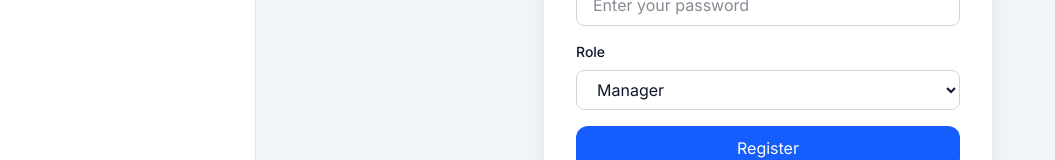
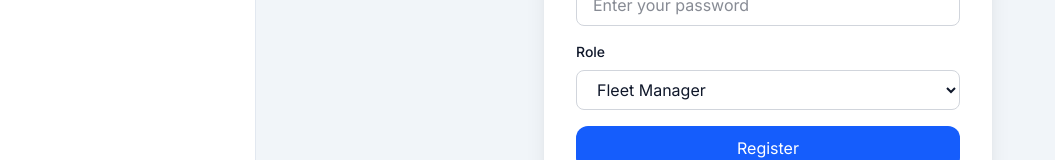
Before and after one commit to Hari-preetham-B/TransitOps, a React (Vite) app in the folder frontend/: page /register in a window 1280 px wide. Shown: the part 487-647 px from the top of the page, without its empty margins (0-1055 px from the left). Built offline with nearby package versions, Linux system fonts and the light colour scheme; no server answers.

Commit message:
feat(auth): update user role enum to Fleet Manager, Driver, Safety Officer, Financial Analyst

```diff
--- a/frontend/src/components/auth/RegisterForm.jsx
+++ b/frontend/src/components/auth/RegisterForm.jsx
@@ -13,7 +13,12 @@ const schema = z.object({
   name: z.string().min(3, "Name must be at least 3 characters"),
   email: z.email("Enter a valid email"),
   password: z.string().min(6, "Password must be at least 6 characters"),
-  role: z.enum(["admin", "manager", "driver"]),
+  role: z.enum([
+    "Fleet Manager",
+    "Driver",
+    "Safety Officer",
+    "Financial Analyst",
+  ]),
 });
 
 function RegisterForm() {
@@ -27,7 +32,7 @@ function RegisterForm() {
   } = useForm({
     resolver: zodResolver(schema),
     defaultValues: {
-      role: "manager",
+      role: "Fleet Manager",
     },
   });
 
@@ -79,9 +84,10 @@ function RegisterForm() {
           {...register("role")}
           className="w-full rounded-lg border border-gray-300 px-4 py-2"
         >
-          <option value="admin">Admin</option>
-          <option value="manager">Manager</option>
-          <option value="driver">Driver</option>
+          <option value="Fleet Manager">Fleet Manager</option>
+          <option value="Driver">Driver</option>
+          <option value="Safety Officer">Safety Officer</option>
+          <option value="Financial Analyst">Financial Analyst</option>
         </select>
       </div>
 
```
Also changed, not shown: 2 other files (tests, documents, lock files or other folders).
